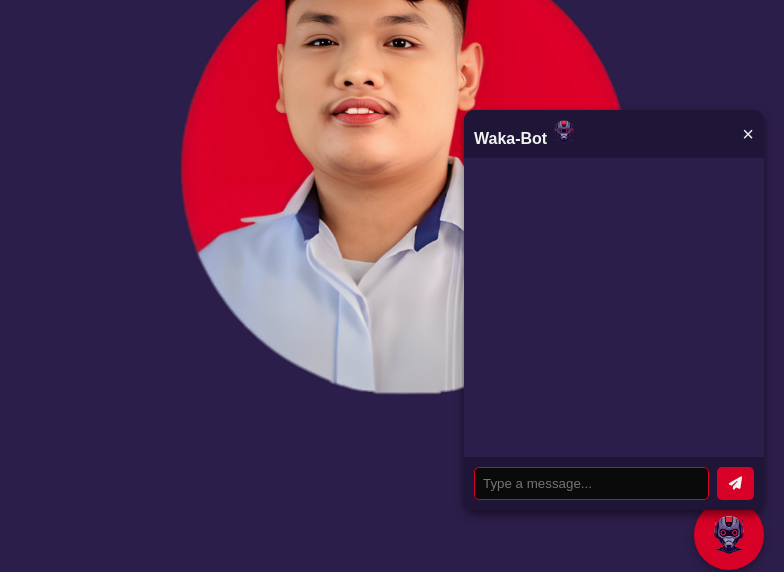
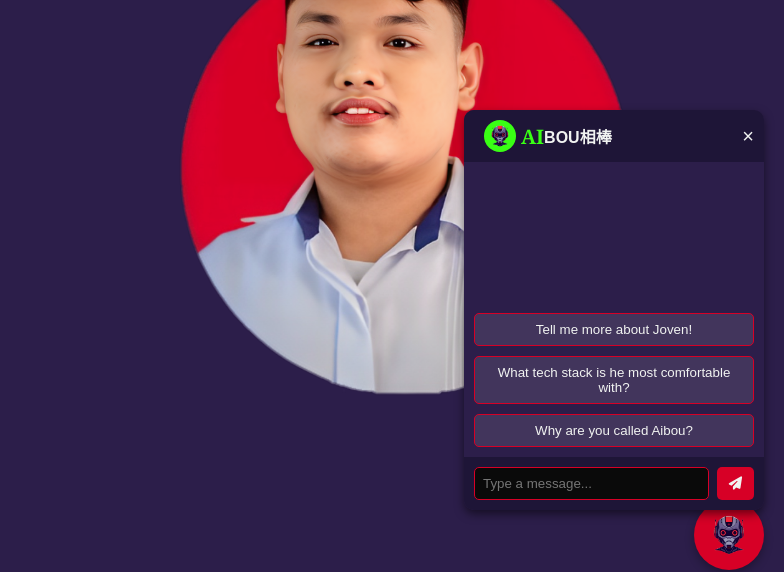
Before and after one commit to wakamonoo/PersonalWebsite, a website: page PersonalPortfolio/index.html in a window 1280 px wide. Both pictures are taken after a click on the button 1225 px from the left and 745 px from the top of the page. Shown: the part 210-782 px from the top of the page, 496-1280 px from the left. Drawn offline with nearby package versions, Linux system fonts and the light colour scheme.

Commit message:
AIBOU Commit

```diff
--- a/PersonalPortfolio/index.html
+++ b/PersonalPortfolio/index.html
@@ -335,26 +335,39 @@
       </div>
     </div>
 
-    <!-----------Waka-AI---------->
+    <!-----------Waka-AI----------->
     <button class="chat-button" onclick="toggleChat()">
       <img src="images/wakabot.png" alt="Chat Bot" width="40" height="40" />
     </button>
 
     <div class="chat-container" id="chatBox">
       <div class="chat-header">
-        <h2>
-          Waka-Bot
-          <img
-            src="images/wakabot.png"
-            alt="Robot Icon"
-            width="24"
-            height="24"
-          />
+        <h2 class="aibou">
+          <img src="images/wakabot.png" alt="Robot Icon" class="circle-img" />
+          <span>AI</span>BOU相棒
         </h2>
         <button class="close-btn" onclick="toggleChat()">&times;</button>
       </div>
 
       <div id="response" class="chat-messages"></div>
+
+      <div class="faq-buttons" id="faqContainer">
+        <button class="faq-btn" onclick="sendFAQ('Tell me more about Joven!')">
+          Tell me more about Joven!
+        </button>
+        <button
+          class="faq-btn"
+          onclick="sendFAQ('What tech stack is he most comfortable with?')"
+        >
+          What tech stack is he most comfortable with?
+        </button>
+        <button
+          class="faq-btn"
+          onclick="sendFAQ('Why are you called Aibou?')"
+        >
+          Why are you called Aibou?
+        </button>
+      </div>
 
       <div class="chat-input-container">
         <input
@@ -372,14 +385,16 @@
 
     <!---------------JavaScript------------------->
     <script>
-      // waka-AI
+      // WAKA-BOT
+      function sendFAQ(question) {
+        sendMessage(question);
+        document.getElementById("faqContainer").style.display = "none";
+      }
+
       function toggleChat() {
         const chatBox = document.getElementById("chatBox");
-        if (window.getComputedStyle(chatBox).display === "none") {
-          chatBox.style.display = "flex";
-        } else {
-          chatBox.style.display = "none";
-        }
+        chatBox.style.display =
+          window.getComputedStyle(chatBox).display === "none" ? "flex" : "none";
       }
 
       function handleKeyPress(event) {
@@ -389,15 +404,17 @@
         }
       }
 
-      async function sendMessage() {
+      async function sendMessage(customMessage = null) {
         const inputElement = document.getElementById("userInput");
-        const input = inputElement.value.trim();
+        const input = customMessage || inputElement.value.trim();
         const responseDiv = document.getElementById("response");
 
         if (!input) return;
 
         appendMessage("user", input);
-        inputElement.value = "";
+        if (!customMessage) inputElement.value = "";
+
+        document.getElementById("faqContainer").style.display = "none";
 
         const loadingMessage = document.createElement("div");
         loadingMessage.className = "message bot-message";
@@ -406,11 +423,11 @@
             <img src="images/wakabot.png" alt="Robot Icon" width="24" height="24">
         </div>
         <div class="loading-container">
-          <span class="dot"></span>
-          <span class="dot"></span>
-          <span class="dot"></span>
+            <span class="dot"></span>
+            <span class="dot"></span>
+            <span class="dot"></span>
         </div>
-      `;
+    `;
         responseDiv.appendChild(loadingMessage);
 
         try {
@@ -430,7 +447,6 @@
           }
 
           const aiData = await aiResponse.json();
-
           let botReply =
             aiData.reply || "Sumemasen! I didn't catch that, kindly ask again.";
 
@@ -471,7 +487,11 @@
         messageDiv.appendChild(textDiv);
         responseDiv.appendChild(messageDiv);
 
-        responseDiv.scrollTop = responseDiv.scrollHeight;
+        if (sender === "bot") {
+          setTimeout(() => {
+            messageDiv.scrollIntoView({ behavior: "smooth", block: "start" });
+          }, 100);
+        }
 
         return messageDiv;
       }
--- a/PersonalPortfolio/style.css
+++ b/PersonalPortfolio/style.css
@@ -798,7 +798,27 @@ nav .fas {
 .chat-header h2 {
   font-size: 16px;
   margin: 0;
+  display: flex;
+  align-items: center;
 }
+.aibou span {
+  font-family: Georgia, 'Times New Roman', Times, serif;
+  color: #39FF14;
+  font-size: 20px;
+  display: inline-block;
+  vertical-align: middle;
+}
+.circle-img {
+  width: 32px;
+  height: 32px;
+  background-color: #39FF14;
+  border-radius: 50%;
+  padding: 5px;
+  object-fit: cover;
+  margin-left: 10px;
+  margin-right: 5px;
+}
+
 
 .chat-header .close-btn {
   background: none;
@@ -950,7 +970,27 @@ nav .fas {
     transform: translateY(-8px);
   }
 }
+.faq-buttons {
+  display: flex;
+  flex-direction: column;
+  gap: 10px;
+  margin: 10px;
+}
 
+.faq-btn {
+  background-color: rgba(255, 255, 255, 0.1);
+  color: #f1f3f1;
+  border: 1px solid #d70026;
+  padding: 8px 15px;
+  border-radius: 5px;
+  cursor: pointer;
+  transition: all 0.3s ease;
+}
+
+.faq-btn:hover {
+  background-color: #d70026;
+  color: white;
+}
 /*------------------------------------------MEDIAQUERY------------------------------------------*/
 /*-----------------------------1200 PX [Tablet]-----------------------------*/
 @media only screen and (max-width: 1200px) {
```
Also changed, not shown: PersonalPortfolio/faqs.json (+8 -8 lines), PersonalPortfolio/server.js (+26 -30 lines).
